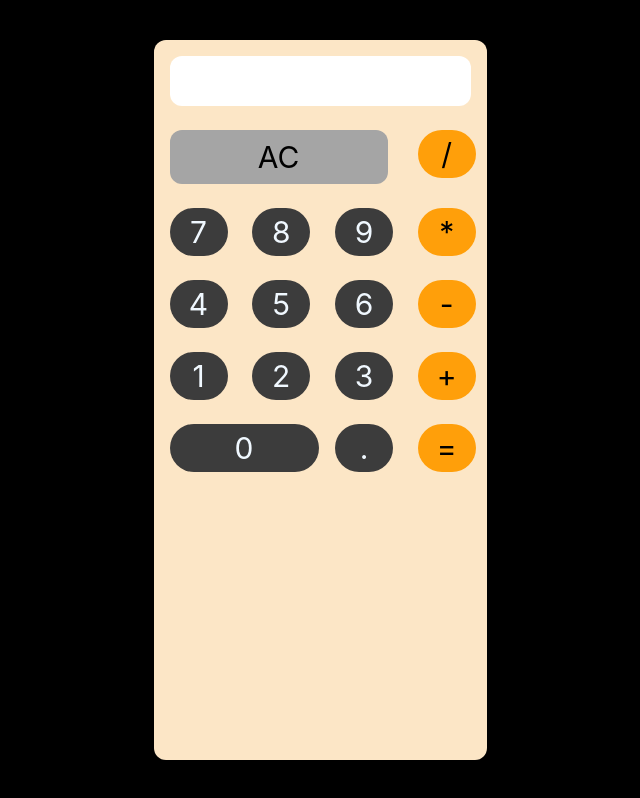
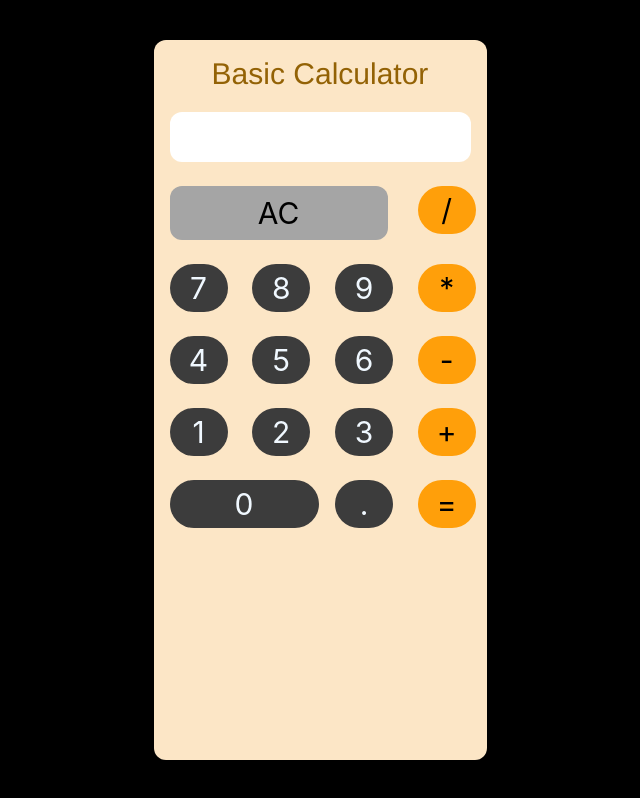
Before and after one commit to P-Ruheesh/Basic-Calculator, a plain HTML site: page index.html in a window 1280 px wide. Shown: the whole page, without its empty margins (320-960 px from the left). Drawn offline with nearby package versions, Linux system fonts and the light colour scheme.

Commit message:
added name of the calculator

```diff
--- a/index.html
+++ b/index.html
@@ -25,7 +25,12 @@
             <div class="row">
                 <div class="col-12 d-flex justify-content-center">
                     <div class="ground pl-3 pr-3">
-                        <input type="text" id="display" class="mt-3 text-right" readonly>
+                        <div class="col-12 text-center mt-3 mb-3">
+                            <h1 class="Basic">
+                                Basic Calculator
+                            </h1>
+                        </div>
+                        <input type="text" id="display" class="mt-1 text-right" readonly>
                         <div class="row">
                             <div class="col-9 mt-4">
                                 <button class="ac" onclick = "Clear()">
--- a/style.css
+++ b/style.css
@@ -1,3 +1,8 @@
+.Basic{
+    font-family: 'Franklin Gothic Medium', 'Arial Narrow', Arial, sans-serif;
+    font-size:30px;
+    color:rgb(147, 98, 5);
+}
 .back{
     height: 100vh;
     width: 100%;
@@ -15,6 +20,7 @@
     border: none;
     border-radius: 12px;
     background-color:white;
+    font-weight: 500;
 }
 .ac{
     width:100%;
```
